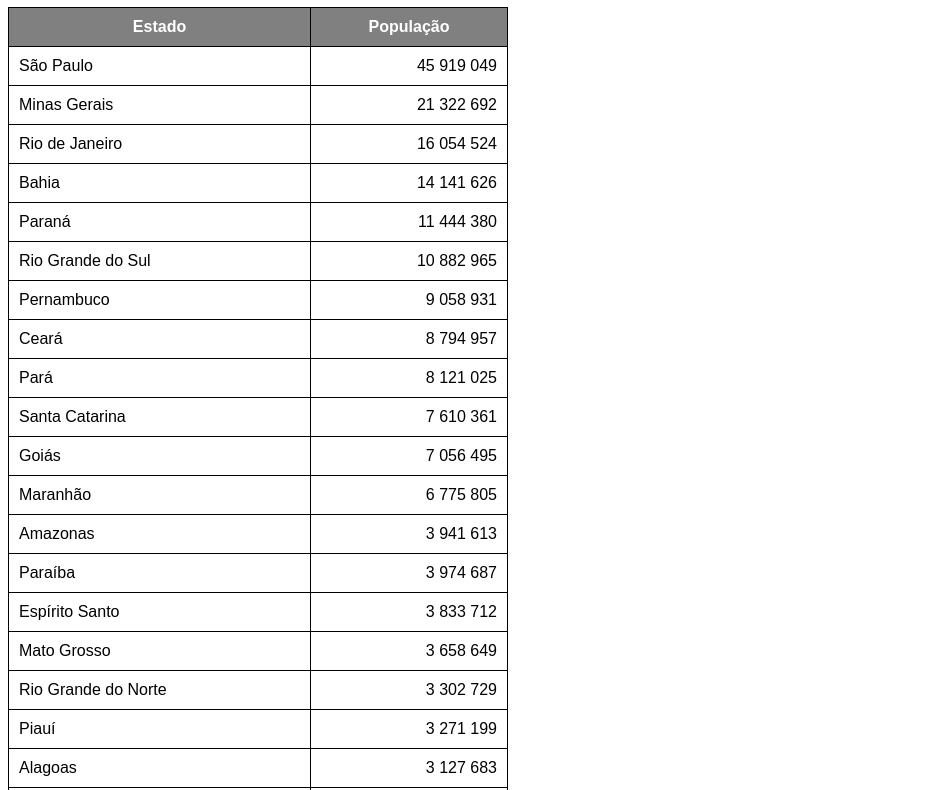
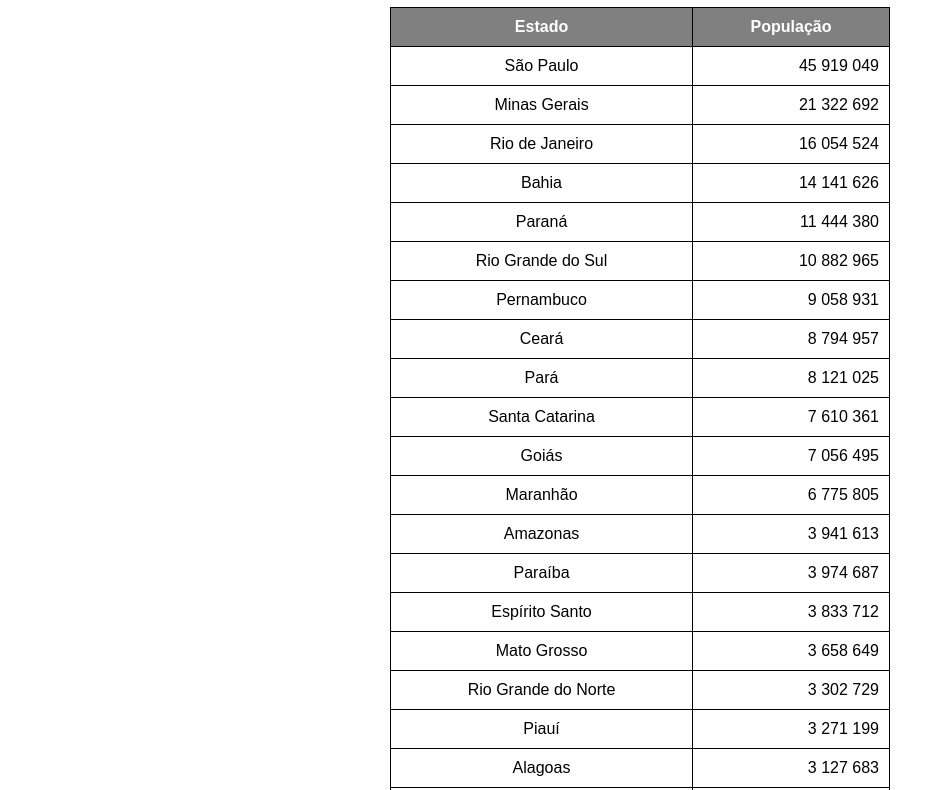
Before and after one commit to RiczinDEV/HTML-CSS, a plain HTML site: page EXERCICIOS/EX 023/tabela02.html in a window 1280 px wide. Shown: the part 73-863 px from the top of the page, without its empty margins (0-945 px from the left). Drawn offline with Linux system fonts and the light colour scheme.

Commit message:
Update tabela02.html

```diff
--- a/EXERCICIOS/EX 023/tabela02.html
+++ b/EXERCICIOS/EX 023/tabela02.html
@@ -25,6 +25,12 @@
         }
         td.num{
             text-align: right;
+        }
+        body{
+            text-align: center;
+        }
+        table{
+            margin: auto;
         }
     </style>
 </head>
```
